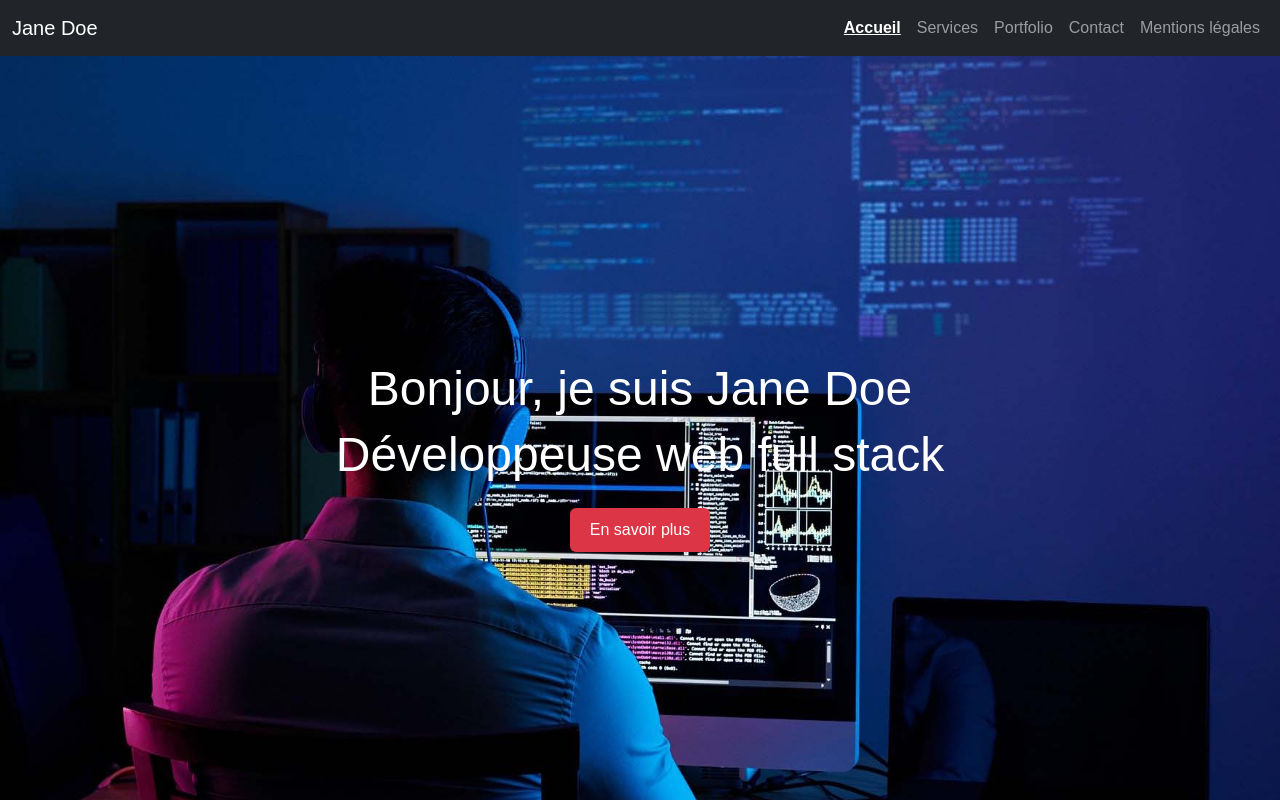
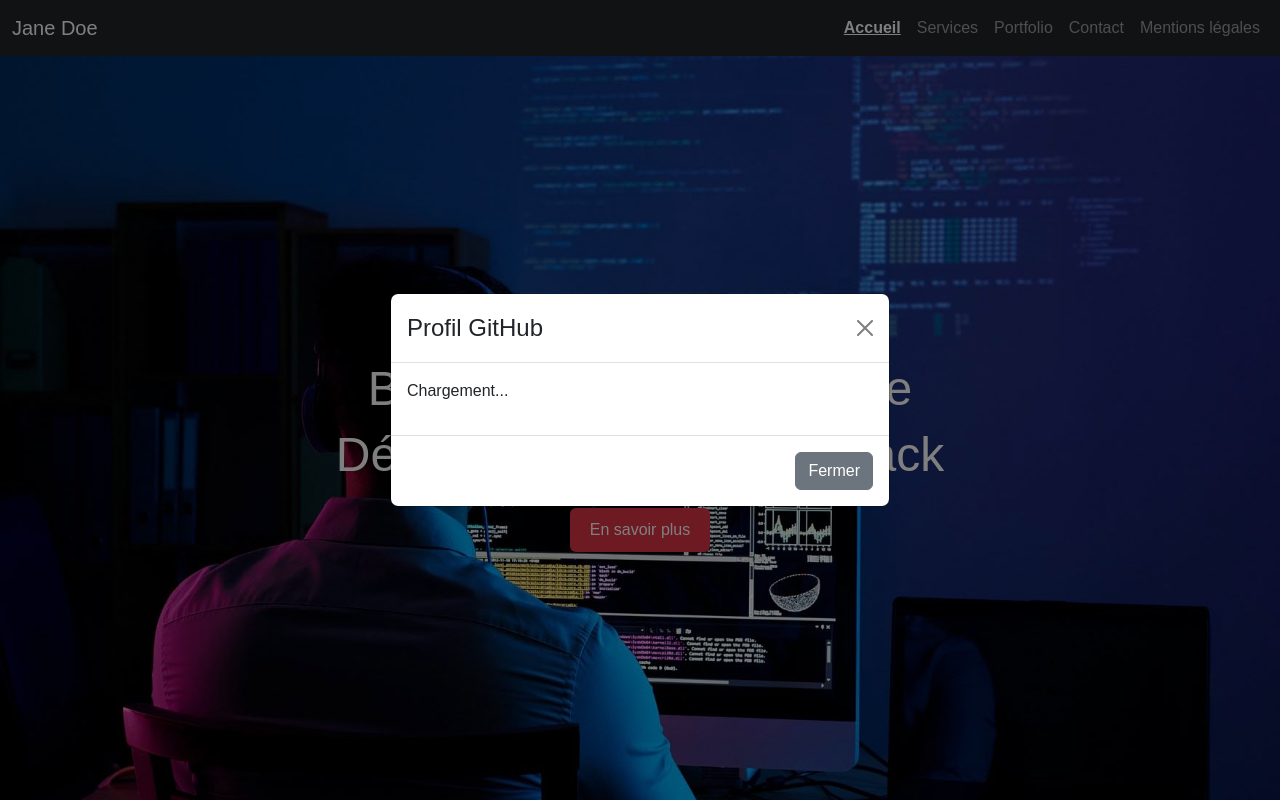
Before and after one commit to Diva-X/portofolio, a React (Create React App) app: page / in a window 1280 px wide. Both pictures are taken after a click on the button "En savoir plus". Shown: the top 800 px of the page. Built offline with nearby package versions, Linux system fonts and the light colour scheme; no server answers.

Commit message:
correction nom modale

```diff
--- a/package.json
+++ b/package.json
@@ -9,6 +9,7 @@
     "@testing-library/user-event": "^13.5.0",
     "bootstrap-icons": "^1.13.1",
     "react": "^19.1.0",
+    "react-bootstrap": "^2.10.10",
     "react-dom": "^19.1.0",
     "react-router-dom": "^7.7.0",
     "react-scripts": "5.0.1",
--- a/src/components/Hero/Hero.jsx
+++ b/src/components/Hero/Hero.jsx
@@ -1,7 +1,13 @@
-import React from 'react';
+import React, { useState } from 'react';
 import './Hero.scss';
+import GithubModal from '../Modal/GithubModal';
 
 function Hero() {
+  const [showModal, setShowModal] = useState(false);
+
+  const handleOpen = () => setShowModal(true);
+  const handleClose = () => setShowModal(false);
+
   return (
     <div
       className="hero-section"
@@ -19,9 +25,12 @@ function Hero() {
         <div className="hero-content text-center">
           <h1>Bonjour, je suis Jane Doe</h1>
           <h2>Développeuse web full stack</h2>
-          <button className="btn btn-custom mt-3">En savoir plus</button>
+          <button className="btn btn-custom mt-3" onClick={handleOpen}>
+            En savoir plus
+          </button>
         </div>
       </div>
+      <GithubModal show={showModal} handleClose={handleClose} />
     </div>
   );
 }
--- /dev/null
+++ b/src/components/Modal/GithubModal.jsx
@@ -0,0 +1,45 @@
+import React, { useEffect, useState } from 'react';
+import { Modal as BootstrapModal, Button } from 'react-bootstrap';
+import './GithubModal.scss';
+
+function GithubModal({ show, handleClose }) {
+  const [profile, setProfile] = useState(null);
+
+  useEffect(() => {
+    if (show) {
+      fetch('https://api.github.com/users/octocat')
+        .then((res) => res.json())
+        .then((data) => setProfile(data))
+        .catch((error) => console.error('Erreur GitHub:', error));
+    }
+  }, [show]);
+
+  return (
+    <BootstrapModal show={show} onHide={handleClose} centered>
+      <BootstrapModal.Header closeButton>
+        <BootstrapModal.Title>Profil GitHub</BootstrapModal.Title>
+      </BootstrapModal.Header>
+      <BootstrapModal.Body>
+        {profile ? (
+          <div>
+            <img src={profile.avatar_url} alt="Avatar" width={80} />
+            <h5>{profile.name}</h5>
+            <p>{profile.bio}</p>
+            <a href={profile.html_url} target="_blank" rel="noreferrer">
+              Voir le profil complet
+            </a>
+          </div>
+        ) : (
+          <p>Chargement...</p>
+        )}
+      </BootstrapModal.Body>
+      <BootstrapModal.Footer>
+        <Button variant="secondary" onClick={handleClose}>
+          Fermer
+        </Button>
+      </BootstrapModal.Footer>
+    </BootstrapModal>
+  );
+}
+
+export default GithubModal;
```
Also changed, not shown: src/components/Modal/Modal.jsx (deleted, +0 -47 lines), src/components/Modal/GithubModal.scss (added), src/components/Modal/Modal.scss (deleted), 1 other file (tests, documents, lock files or other folders).
